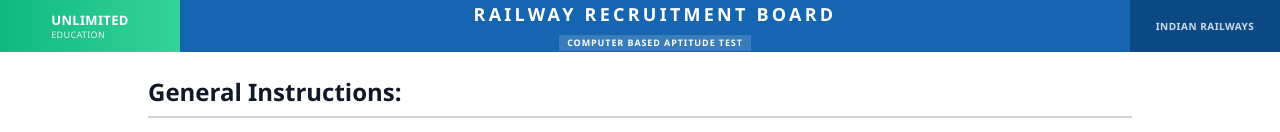
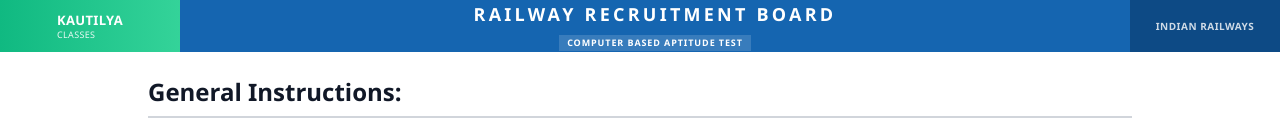
Before and after one commit to furnexoliving-code/psycho-exam, a Next.js app: page /exam/alp-psycho-1/instructions in a window 1280 px wide. Shown: the top 132 px of the page. Built offline with nearby package versions, Linux system fonts and the light colour scheme.

Commit message:
Rebrand exam banner to KAUTILYA CLASSES
Co-Authored-By: Claude Opus 5 <noreply@anthropic.com>
Claude-Session: https://claude.ai/code/session_01P5dwcQEz86G7jrEMELbmrm

```diff
--- a/components/ExamBanner.tsx
+++ b/components/ExamBanner.tsx
@@ -8,8 +8,8 @@ export function ExamBanner() {
     <div className="flex h-[52px] w-full items-stretch bg-rrb-teal text-white">
       <div className="flex w-[180px] shrink-0 items-center justify-center bg-gradient-to-r from-emerald-500 to-emerald-400 px-3">
         <span className="text-[13px] font-bold leading-tight tracking-wide">
-          UNLIMITED
-          <span className="block text-[9px] font-medium opacity-90">EDUCATION</span>
+          KAUTILYA
+          <span className="block text-[9px] font-medium opacity-90">CLASSES</span>
         </span>
       </div>
 
```
